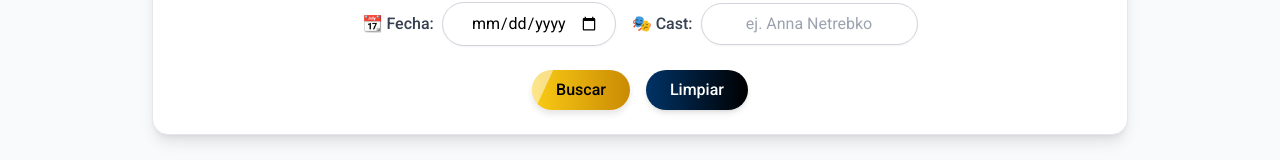
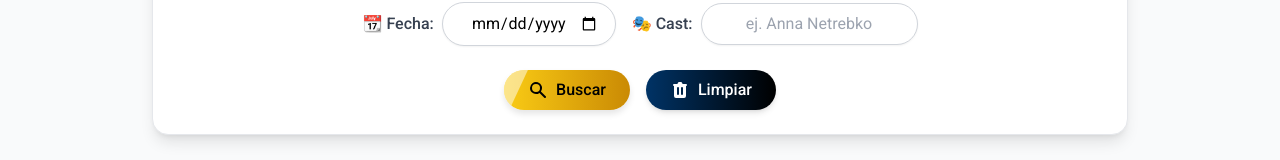
Before and after one commit to juanjo-higueras/arena-gateway, an Angular app in the folder frontend/: page / in a window 1280 px wide. Shown: the part 597-757 px from the top of the page. Built offline with nearby package versions, Linux system fonts and the light colour scheme; no server answers.

Commit message:
añadiendo iconos a buscar / limpiar

```diff
--- a/frontend/src/app/components/filters/filters.component.html
+++ b/frontend/src/app/components/filters/filters.component.html
@@ -26,8 +26,16 @@
       </div>
 
       <div class="flex flex-col sm:flex-row gap-4 justify-center mt-6">
-        <button type="submit" class="btn-primary font-medium text-base">Buscar</button>
-        <button type="button" (click)="onReset()" class="bg-gradient-to-r from-[#003366] to-black text-white px-6 py-2 rounded-full font-medium text-base shadow-md hover:shadow-lg transform hover:scale-105 transition duration-300">
+        <button type="submit" class="btn-primary font-medium text-base flex items-center justify-center">
+          <svg xmlns="http://www.w3.org/2000/svg" class="h-5 w-5 mr-2" viewBox="0 0 20 20" fill="currentColor">
+            <path fill-rule="evenodd" d="M8 4a4 4 0 100 8 4 4 0 000-8zM2 8a6 6 0 1110.89 3.476l4.817 4.817a1 1 0 01-1.414 1.414l-4.816-4.816A6 6 0 012 8z" clip-rule="evenodd" />
+          </svg>
+          Buscar
+        </button>
+        <button type="button" (click)="onReset()" class="bg-gradient-to-r from-[#003366] to-black text-white px-6 py-2 rounded-full font-medium text-base shadow-md hover:shadow-lg transform hover:scale-105 transition duration-300 flex items-center justify-center">
+          <svg xmlns="http://www.w3.org/2000/svg" class="h-5 w-5 mr-2" viewBox="0 0 20 20" fill="currentColor">
+            <path fill-rule="evenodd" d="M9 2a1 1 0 00-.894.553L7.382 4H4a1 1 0 000 2v10a2 2 0 002 2h8a2 2 0 002-2V6a1 1 0 100-2h-3.382l-.724-1.447A1 1 0 0011 2H9zM7 8a1 1 0 012 0v6a1 1 0 11-2 0V8zm4 0a1 1 0 012 0v6a1 1 0 11-2 0V8z" clip-rule="evenodd" />
+          </svg>
           Limpiar
         </button>
       </div>
```
